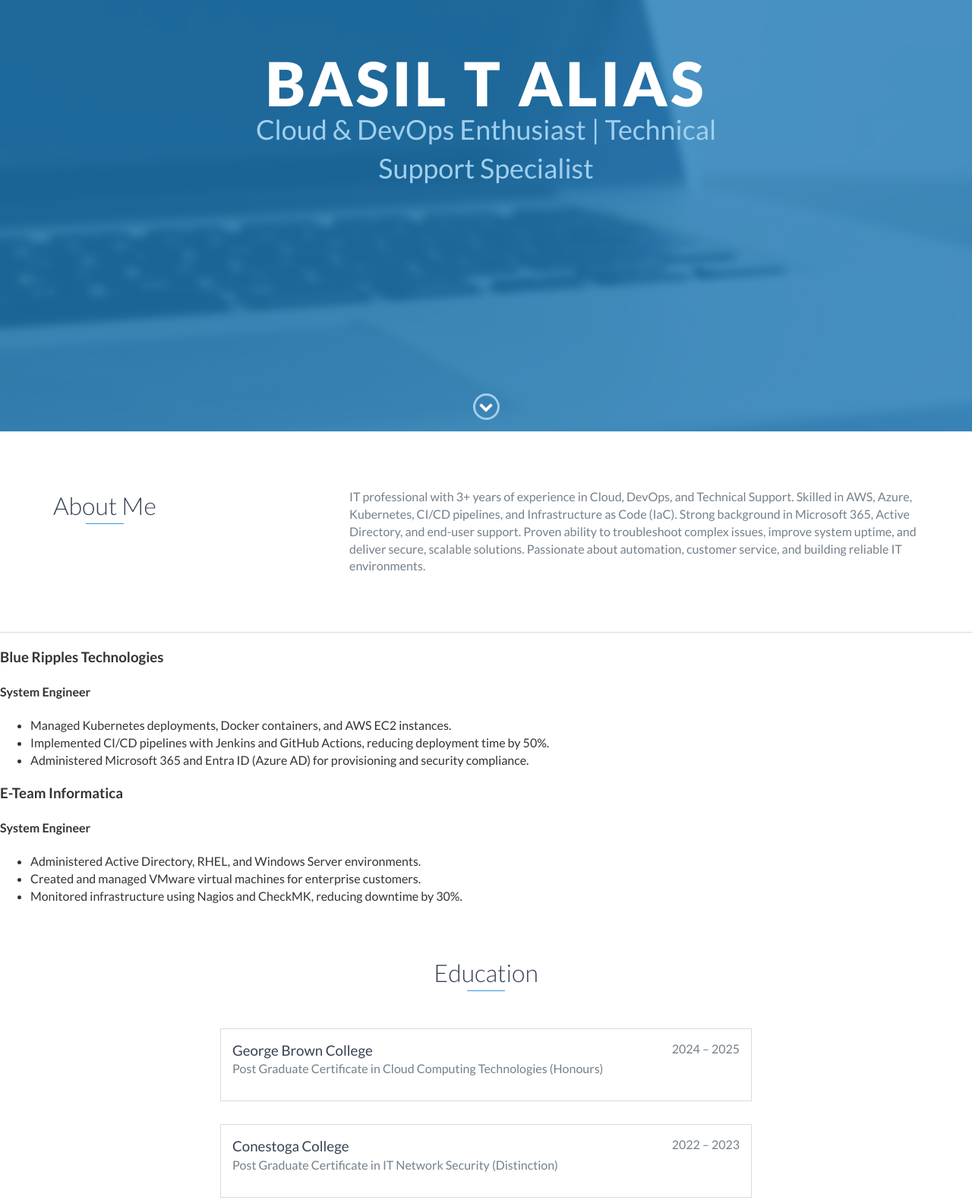
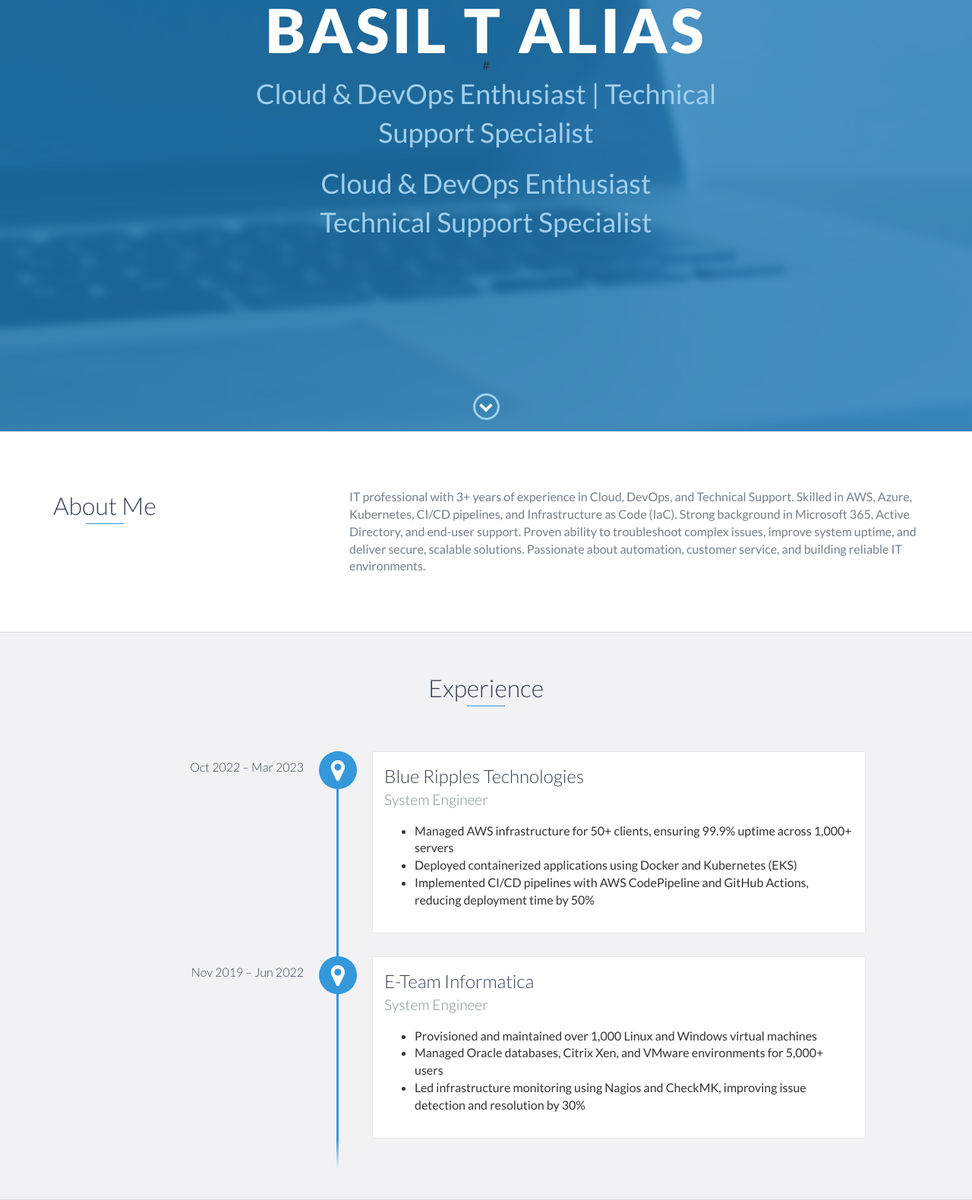
Before and after one commit to BasilTAlias/BasilTAlias.github.io, a website: page index.html in a window 1280 px wide. Shown: the part 232-1812 px from the top of the page at 76% size. Drawn offline with nearby package versions, Linux system fonts and the light colour scheme.

Commit message:
Update index.html

```diff
--- a/index.html
+++ b/index.html
@@ -69,7 +69,11 @@
     <div id="lead">
         <div id="lead-content">
             <h1>Basil T Alias</h1>
-            <h2>Cloud & DevOps Enthusiast | Technical Support Specialist</h2>
+            #<h2>Cloud & DevOps Enthusiast | Technical Support Specialist</h2>
+            <h2 class="subtitle">
+                  Cloud & DevOps Enthusiast <br>
+                  Technical Support Specialist
+            </h2>
         </div>
         <div id="lead-overlay"></div>
         <div id="lead-down">
@@ -92,22 +96,25 @@
         </div>
     </div>
 
+    <div id="experience" class="background-alt">
+        <h2 class="heading">Experience</h2>
+        <div id="experience-timeline">
             <div data-date="Oct 2022 – Mar 2023">
                 <h3>Blue Ripples Technologies</h3>
                 <h4>System Engineer</h4>
                 <ul>
-                    <li>Managed Kubernetes deployments, Docker containers, and AWS EC2 instances.</li>
-                    <li>Implemented CI/CD pipelines with Jenkins and GitHub Actions, reducing deployment time by 50%.</li>
-                    <li>Administered Microsoft 365 and Entra ID (Azure AD) for provisioning and security compliance.</li>
+                    <li>Managed AWS infrastructure for 50+ clients, ensuring 99.9% uptime across 1,000+ servers</li>
+                    <li>Deployed containerized applications using Docker and Kubernetes (EKS)</li>
+                    <li>Implemented CI/CD pipelines with AWS CodePipeline and GitHub Actions, reducing deployment time by 50%</li>
                 </ul>
             </div>
             <div data-date="Nov 2019 – Jun 2022">
                 <h3>E-Team Informatica</h3>
                 <h4>System Engineer</h4>
                 <ul>
-                    <li>Administered Active Directory, RHEL, and Windows Server environments.</li>
-                    <li>Created and managed VMware virtual machines for enterprise customers.</li>
-                    <li>Monitored infrastructure using Nagios and CheckMK, reducing downtime by 30%.</li>
+                    <li>Provisioned and maintained over 1,000 Linux and Windows virtual machines</li>
+                    <li>Managed Oracle databases, Citrix Xen, and VMware environments for 5,000+ users</li>
+                    <li>Led infrastructure monitoring using Nagios and CheckMK, improving issue detection and resolution by 30%</li>
                 </ul>
             </div>
         </div>
```
